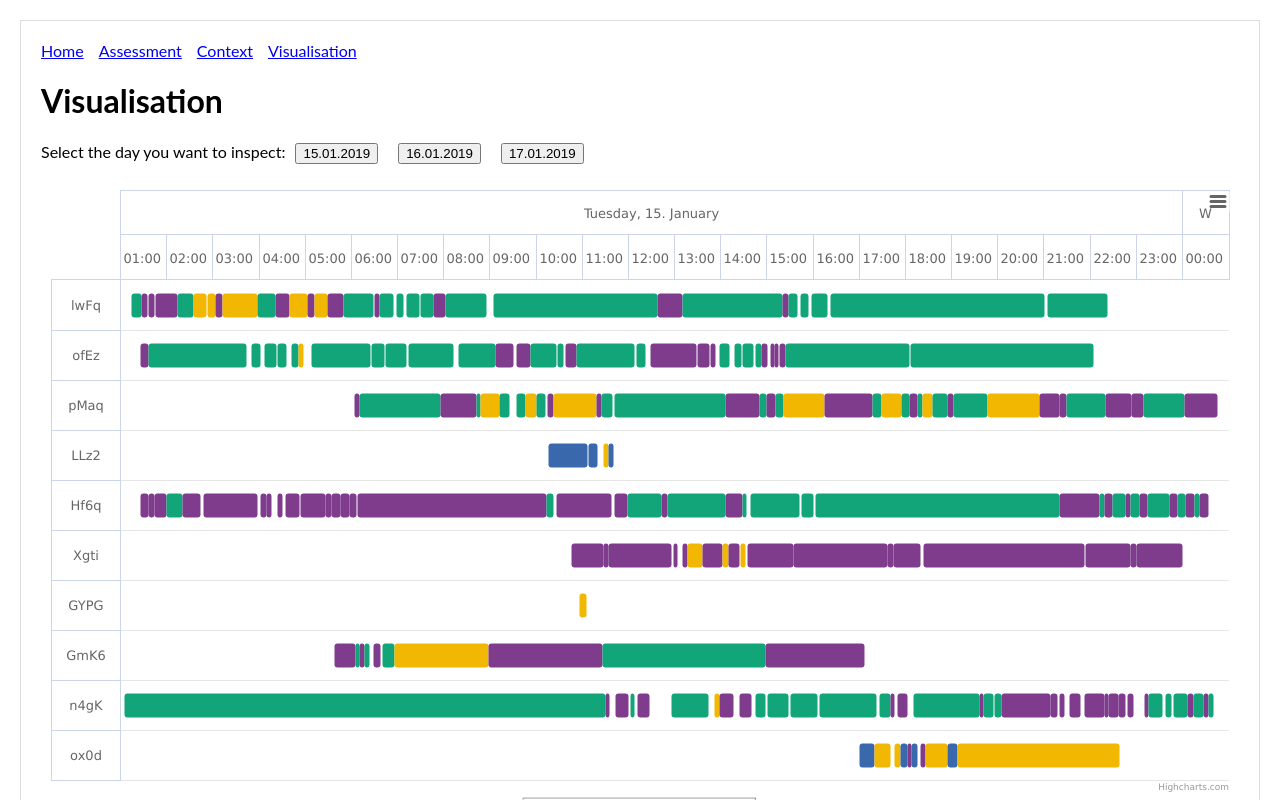
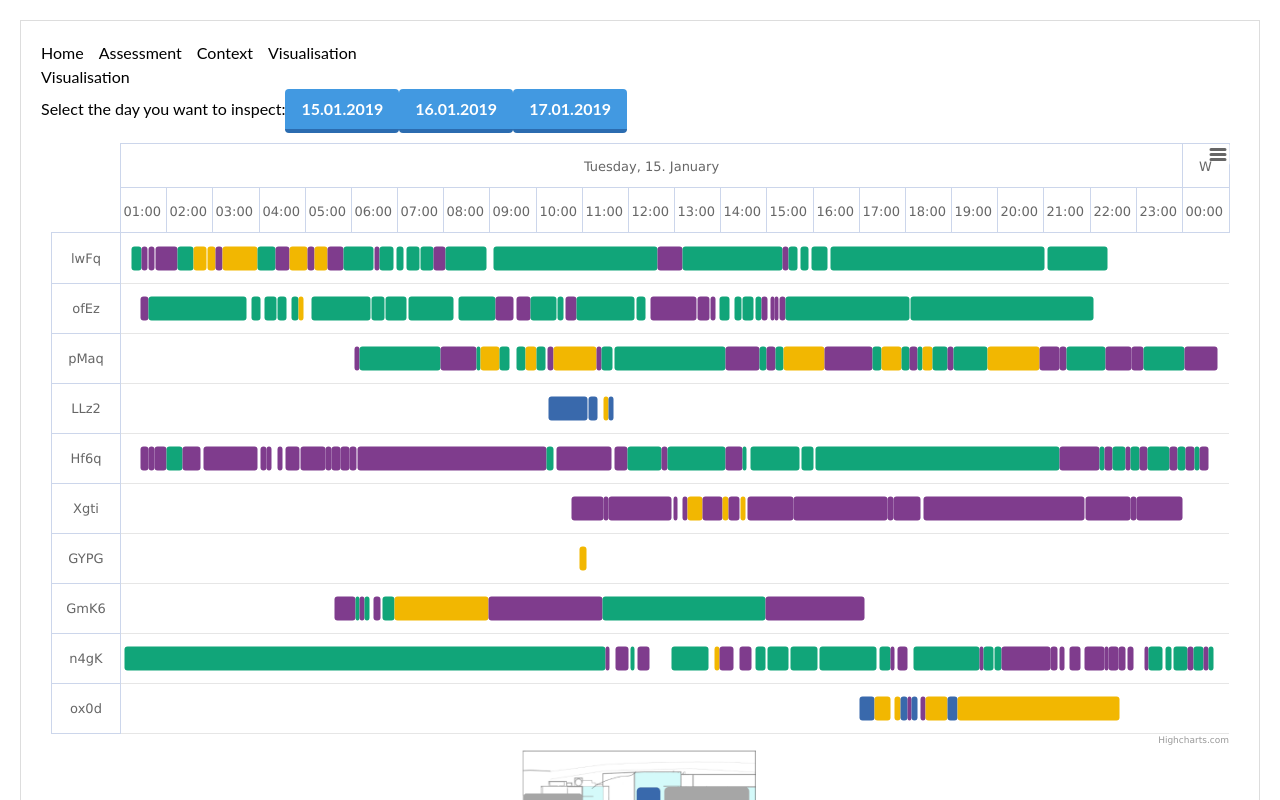
Before and after one commit to matzekFloyd/VisOnboarding, a Next.js app: page /visualisation in a window 1280 px wide. Shown: the top 800 px of the page. Built offline with nearby package versions, Linux system fonts and the light colour scheme.

Commit message:
add tailwindcss

```diff
--- a/pages/visualisation.js
+++ b/pages/visualisation.js
@@ -1,6 +1,5 @@
 import React, {PureComponent} from 'react';
 import Layout from '../src/ui/Layout';
-import "../src/css/main.scss";
 import ChartManager from "../src/ui/chart/ChartManager";
 import {sanitizeImgUrl} from "../constants";
 
--- /dev/null
+++ b/postcss.config.js
@@ -0,0 +1,9 @@
+// postcss.config.js
+const tailwindcss = require('tailwindcss');
+
+module.exports = {
+    plugins: [
+        tailwindcss('./tailwind.config.js'),
+        require('postcss-preset-env'),
+    ]
+};
--- a/src/ui/chart/ChartManager.js
+++ b/src/ui/chart/ChartManager.js
@@ -2,6 +2,8 @@ import React, {PureComponent} from 'react';
 import "../../css/main.scss";
 import {JAN_15, JAN_16, JAN_17} from "../../../constants";
 import Chart from "./Chart";
+
+const btn_styling = "bg-blue-500 hover:bg-blue-400 text-white font-bold py-2 px-4 border-b-4 border-blue-700 hover:border-blue-500 rounded";
 
 export default class ChartManager extends PureComponent {
 
@@ -23,9 +25,9 @@ export default class ChartManager extends PureComponent {
     render() {
         return (<div>
                 <p>Select the day you want to inspect:
-                    <button className={"button day"} onClick={() => this.setSelected(JAN_15)}>15.01.2019</button>
-                    <button className={"button day"} onClick={() => this.setSelected(JAN_16)}>16.01.2019</button>
-                    <button className={"button day"} onClick={() => this.setSelected(JAN_17)}>17.01.2019</button>
+                    <button className={btn_styling} onClick={() => this.setSelected(JAN_15)}>15.01.2019</button>
+                    <button className={btn_styling} onClick={() => this.setSelected(JAN_16)}>16.01.2019</button>
+                    <button className={btn_styling} onClick={() => this.setSelected(JAN_17)}>17.01.2019</button>
                 </p>
                 <Chart identifier={JAN_15} active={this.isSelected(JAN_15)}/>
                 <Chart identifier={JAN_16} active={this.isSelected(JAN_16)}/>
--- /dev/null
+++ b/tailwind.config.js
@@ -0,0 +1,7 @@
+module.exports = {
+  theme: {
+    extend: {}
+  },
+  variants: {},
+  plugins: []
+};
```
Also changed, not shown: package.json (+10 -2 lines), src/css/main.scss (+8 -1 lines), 1 other file (tests, documents, lock files or other folders).
